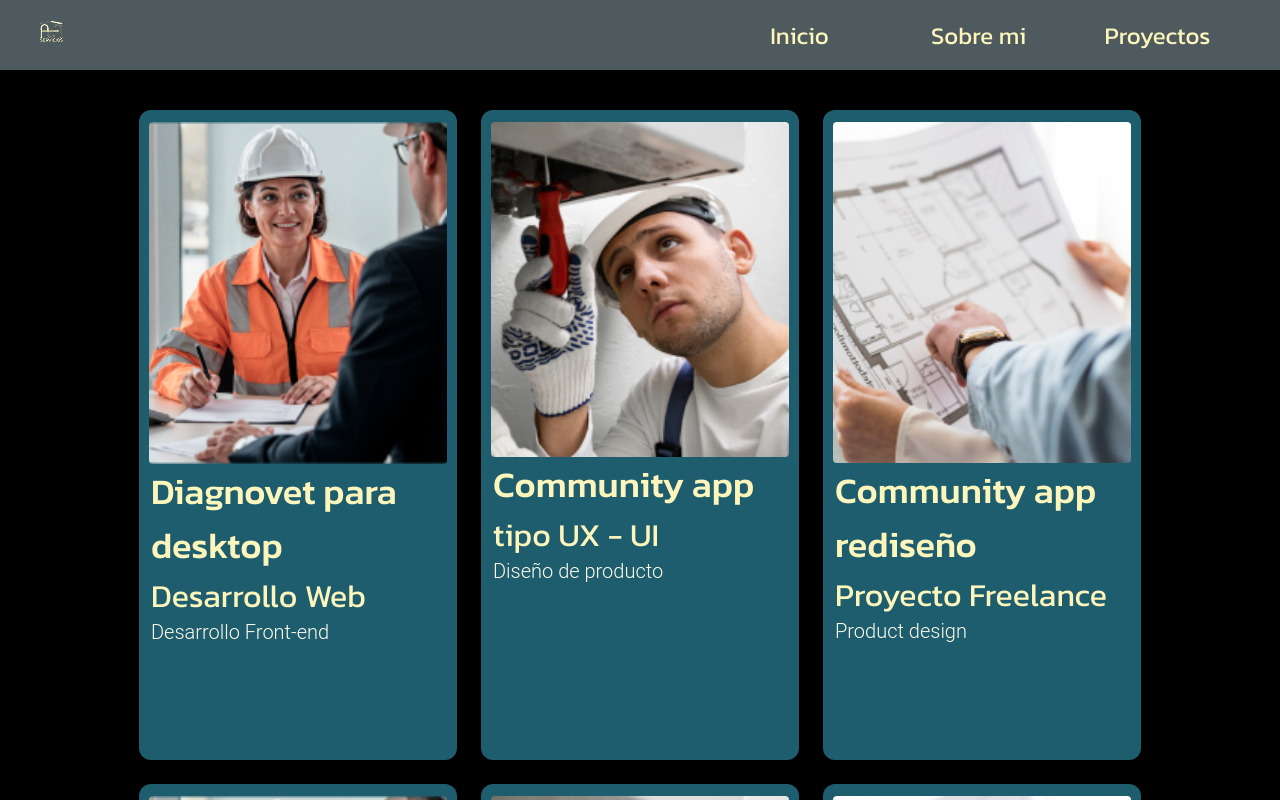
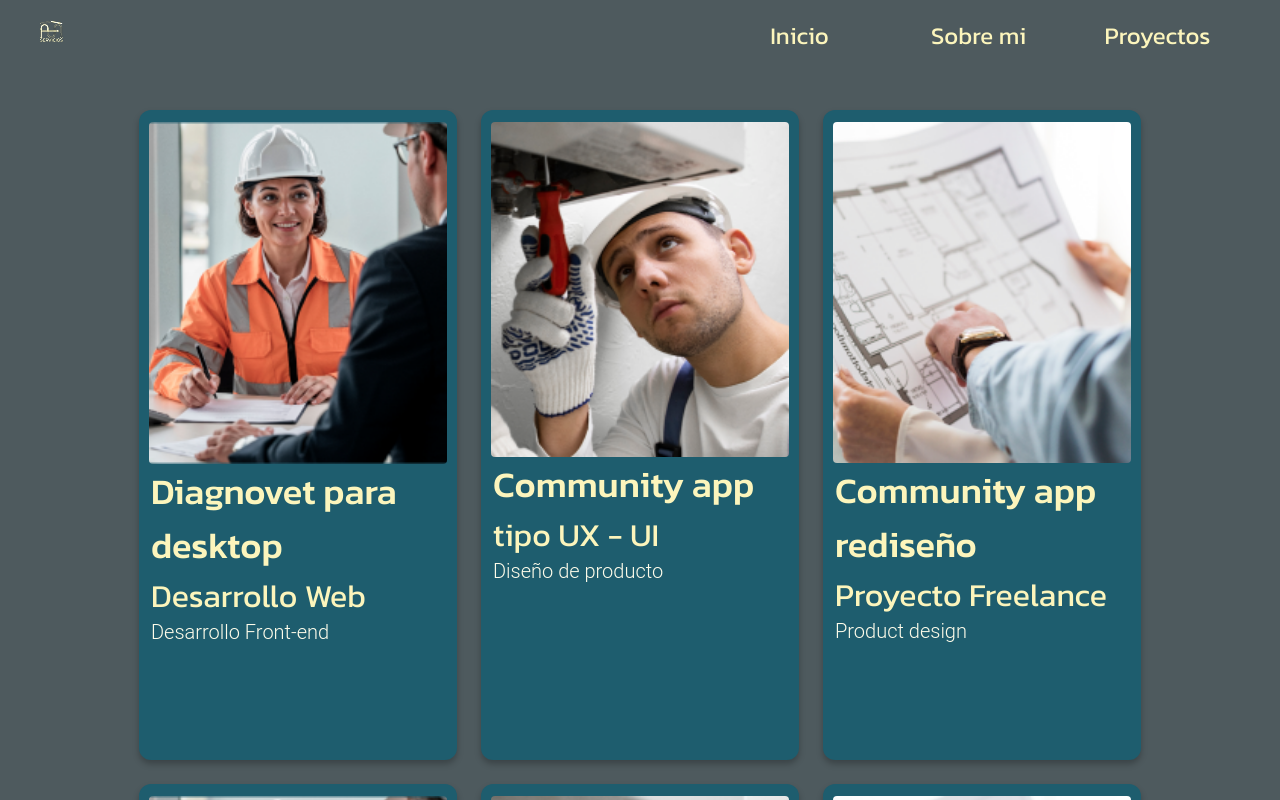
Before and after one commit to EvelynFernandez93/SP-servicios, a React (Vite) app: page /projects in a window 1280 px wide. Built offline with nearby package versions, Linux system fonts and the light colour scheme.

Commit message:
Cambio de color de fondo en contenedor proyectos

```diff
--- a/src/Components/Proyectos/Proyectos.css
+++ b/src/Components/Proyectos/Proyectos.css
@@ -40,7 +40,7 @@ align-items: center;
   max-width: 1920px;
   width: 100%;         /* ocupa todo el ancho */
   height: auto;
-  background-color: black;
+   background: var(--Foundation-Secundario-secundario-800, #4E5A5E);
 }
 
 .todos-los-proyectos {
```
